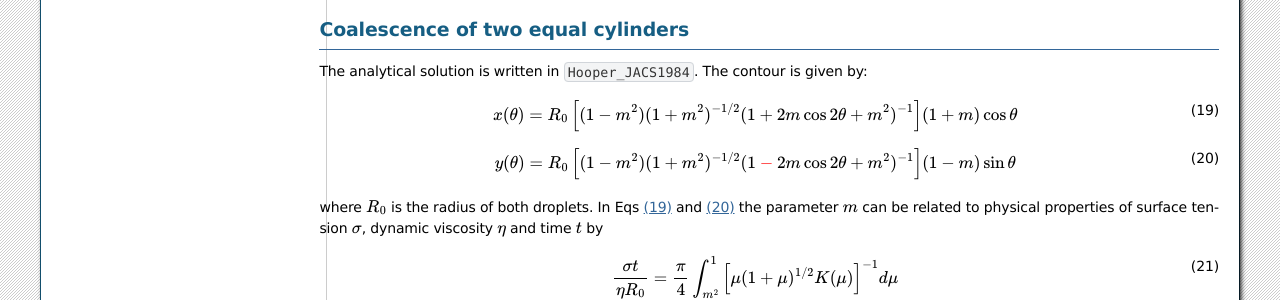
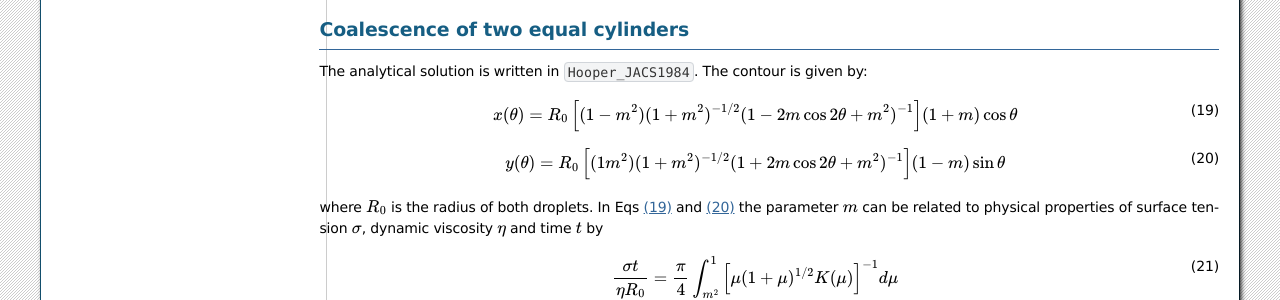
Before and after one commit to cea-lbm-saclay/LBM_Saclay_Documentation, a Sphinx documentation site: the page built from doc/src_doc/05_COURSES/Course_Intro-Two-Phase/04_Analytical-Solutions_Two-Phase.rst, in a window 1280 px wide. Shown: the part 1039-1339 px from the top of the page. Built offline with Sphinx 7.4.7, drawn with Linux system fonts in a browser that asks for light colours; cross-references to code outside the pages are shown as plain code.

Commit message:
Analytical solution coalescence

```diff
--- a/doc/src_doc/05_COURSES/Course_Intro-Two-Phase/04_Analytical-Solutions_Two-Phase.rst
+++ b/doc/src_doc/05_COURSES/Course_Intro-Two-Phase/04_Analytical-Solutions_Two-Phase.rst
@@ -87,12 +87,12 @@ The analytical solution is written in :footcite:`Hooper_JACS1984`. The contour i
 .. math::
    :label: x_analy_coalescence
 
-   x(\theta)=R_{0}\left[(1-m^{2})(1+m^{2})^{-1/2}(1+2m\cos2\theta+m^{2})^{-1}\right](1+m)\cos\theta
+   x(\theta)=R_{0}\left[(1-m^{2})(1+m^{2})^{-1/2}(1-2m\cos2\theta+m^{2})^{-1}\right](1+m)\cos\theta
 
 .. math::
    :label: y_analy_coalescence
 
-   y(\theta)=R_{0}\left[(1-m^{2})(1+m^{2})^{-1/2}(1\textcolor{red}{-}2m\cos2\theta+m^{2})^{-1}\right](1-m)\sin\theta
+   y(\theta)=R_{0}\left[(1m^{2})(1+m^{2})^{-1/2}(1+2m\cos2\theta+m^{2})^{-1}\right](1-m)\sin\theta
 
 where :math:`R_0` is the radius of both droplets. In Eqs :eq:`x_analy_coalescence` and :eq:`y_analy_coalescence` the parameter :math:`m` can be related to physical properties of surface tension :math:`\sigma`, dynamic viscosity :math:`\eta` and time :math:`t` by
 
```
